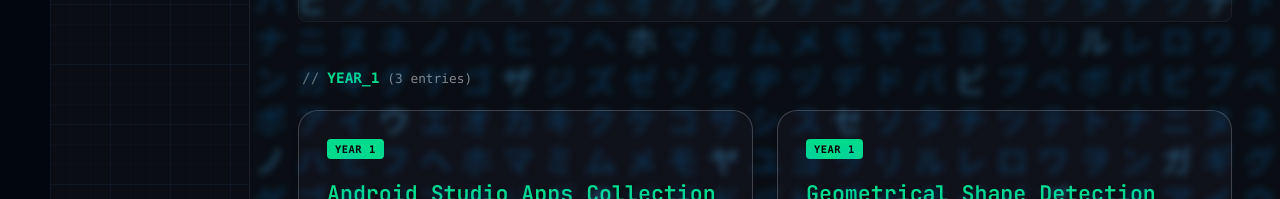
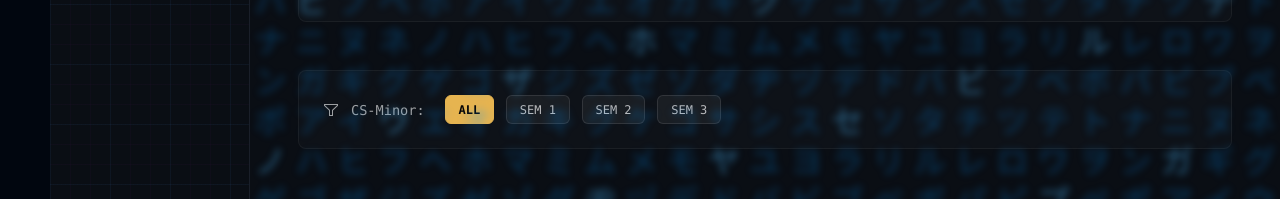
Before and after one commit to shaxntanu/VSCode-Portfolio, a Next.js app: page /coursework in a window 1280 px wide. Shown: the part 446-645 px from the top of the page. Built offline with nearby package versions, Linux system fonts and the light colour scheme; no server answers; a web font is replaced by a local one.

Commit message:
Add CS-Minor semester filters to coursework page

```diff
--- a/data/coursework.ts
+++ b/data/coursework.ts
@@ -95,7 +95,8 @@ export const courseworkData: CourseworkItem[] = [
     technologies: ['Bash', 'Shell Scripting', 'Linux', 'Unix'],
     repositoryUrl: 'https://github.com/shaxntanu/Operating-System-Shell-Commands-UCM002',
     slug: 'os-shell-commands-ucm002',
-    logo: '/logos/bash_icon.svg'
+    logo: '/logos/bash_icon.svg',
+    csMinorSemester: 1
   },
   {
     id: 'CW-008',
@@ -108,7 +109,8 @@ export const courseworkData: CourseworkItem[] = [
     technologies: ['C', 'C++', 'Data Structures', 'Algorithms'],
     repositoryUrl: 'https://github.com/shaxntanu/Data-Structures-UCM004',
     slug: 'data-structures-ucm004',
-    logo: '/logos/cpp_icon.svg'
+    logo: '/logos/cpp_icon.svg',
+    csMinorSemester: 2
   }
 ];
 
--- a/pages/coursework.tsx
+++ b/pages/coursework.tsx
@@ -7,23 +7,32 @@ import { CourseworkYear } from '@/types';
 import styles from '@/styles/CourseworkPage.module.css';
 
 type FilterOption = 'ALL' | CourseworkYear;
+type CSMinorFilter = 'ALL' | 1 | 2 | 3;
 
 const CourseworkPage = () => {
   const [selectedYear, setSelectedYear] = useState<FilterOption>('ALL');
+  const [selectedCSMinor, setSelectedCSMinor] = useState<CSMinorFilter>('ALL');
   const [searchQuery, setSearchQuery] = useState('');
 
   // Filter and search logic
   const filteredCoursework = useMemo(() => {
     let filtered = getCourseworkByYear(selectedYear);
 
+    // Apply CS-Minor filter
+    if (selectedCSMinor !== 'ALL') {
+      filtered = filtered.filter(item => item.csMinorSemester === selectedCSMinor);
+    }
+
     if (searchQuery.trim()) {
-      filtered = searchCoursework(searchQuery.trim()).filter(item =>
-        selectedYear === 'ALL' || item.year === selectedYear
-      );
+      filtered = searchCoursework(searchQuery.trim()).filter(item => {
+        const matchesYear = selectedYear === 'ALL' || item.year === selectedYear;
+        const matchesCSMinor = selectedCSMinor === 'ALL' || item.csMinorSemester === selectedCSMinor;
+        return matchesYear && matchesCSMinor;
+      });
     }
 
     return filtered;
-  }, [selectedYear, searchQuery]);
+  }, [selectedYear, selectedCSMinor, searchQuery]);
 
   // Group by year for display
   const groupedCoursework = useMemo(() => {
@@ -104,6 +113,23 @@ const CourseworkPage = () => {
         </div>
       </div>
 
+      {/* CS-Minor Filter */}
+      <div className={styles.controls}>
+        <div className={styles.filters}>
+          <VscFilter className={styles.filterIcon} />
+          <span className={styles.filterLabel}>CS-Minor:</span>
+          {(['ALL', 1, 2, 3] as CSMinorFilter[]).map((sem) => (
+            <button
+              key={sem}
+              className={`${styles.filterButton} ${selectedCSMinor === sem ? styles.active : ''}`}
+              onClick={() => setSelectedCSMinor(sem)}
+            >
+              {sem === 'ALL' ? 'ALL' : `SEM ${sem}`}
+            </button>
+          ))}
+        </div>
+      </div>
+
       {/* Coursework Content */}
       {yearsToShow.map((year) => {
         const yearCoursework = groupedCoursework[year];
--- a/types/index.ts
+++ b/types/index.ts
@@ -35,6 +35,7 @@ export interface CourseworkItem {
   circuitReference?: string; // Reference to existing circuit slug if it exists in Circuits
   slug: string;
   logo?: string | string[]; // Logo(s) to display - optional
+  csMinorSemester?: 1 | 2 | 3; // CS-Minor semester (1st, 2nd, or 3rd)
 }
 
 export interface Component {
```
